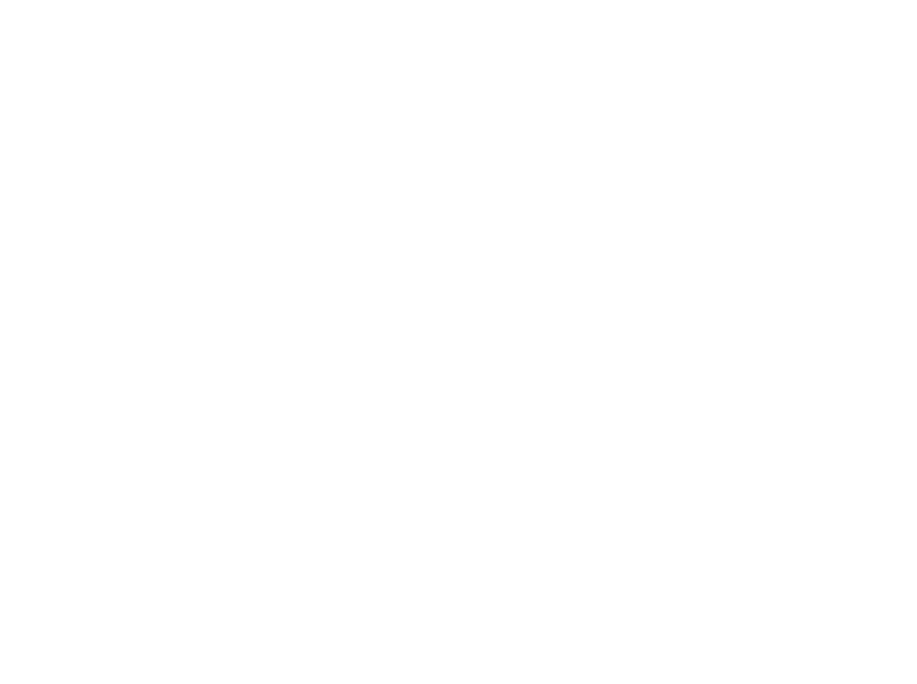
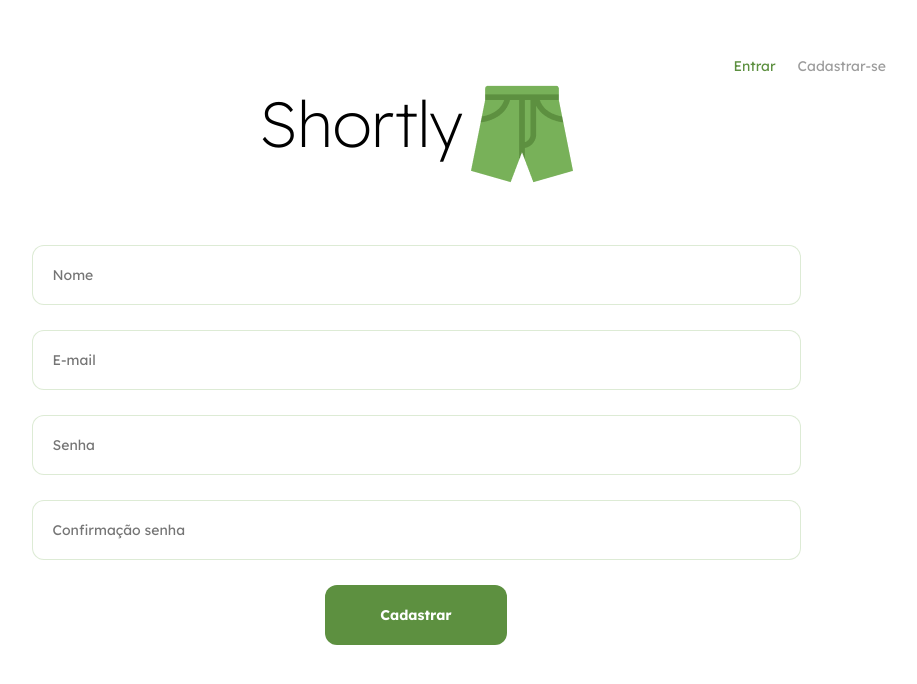
Before and after one commit to lucasambar/shortly-front, a React (Create React App) app: page /cadastro in a window 1280 px wide. Before the commit this address had no page. Shown: the top 684 px of the page, without its empty margins (224-1141 px from the left). Built offline with nearby package versions, Linux system fonts and the light colour scheme.

Commit message:
fix: sign-up button

```diff
--- a/src/App.js
+++ b/src/App.js
@@ -11,7 +11,7 @@
       <BrowserRouter>
         <Routes>
           <Route path="/" element={<DeslogadaPage/>} />
-          <Route path="/login" element={<Signup/>} />
+          <Route path="/cadastro" element={<Signup/>} />
         </Routes>
       </BrowserRouter>
     </>
--- a/src/components/topo.js
+++ b/src/components/topo.js
@@ -8,7 +8,7 @@
         <Container>
             <div>
                 <Login onClick={() => navigate("/login")}>Entrar</Login>
-                <Signup onClick={() => navigate("/cadastrato")}>Cadastrar-se</Signup>
+                <Signup onClick={() => navigate("/cadastro")}>Cadastrar-se</Signup>
             </div>
         </Container>
     )
```
